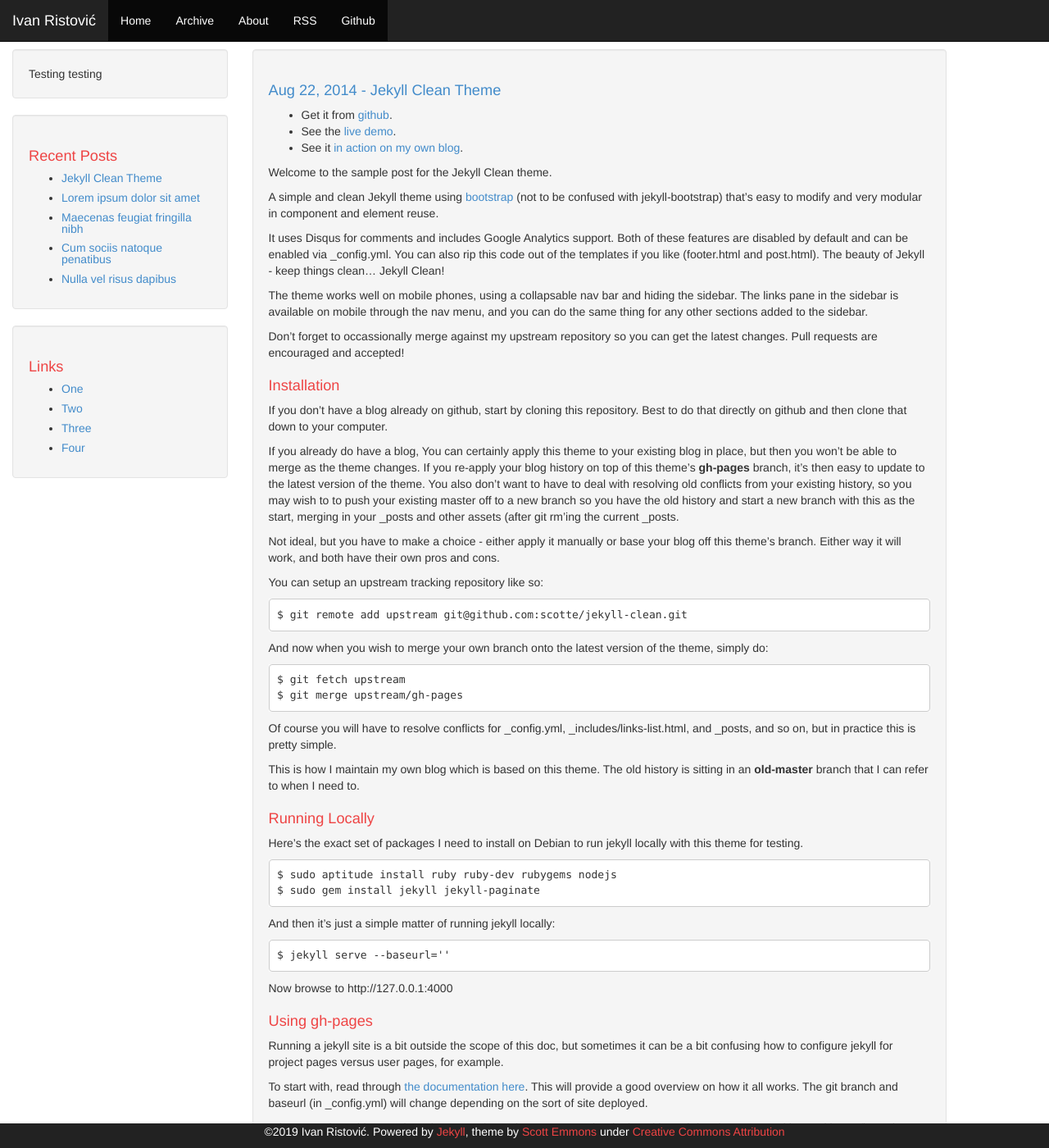
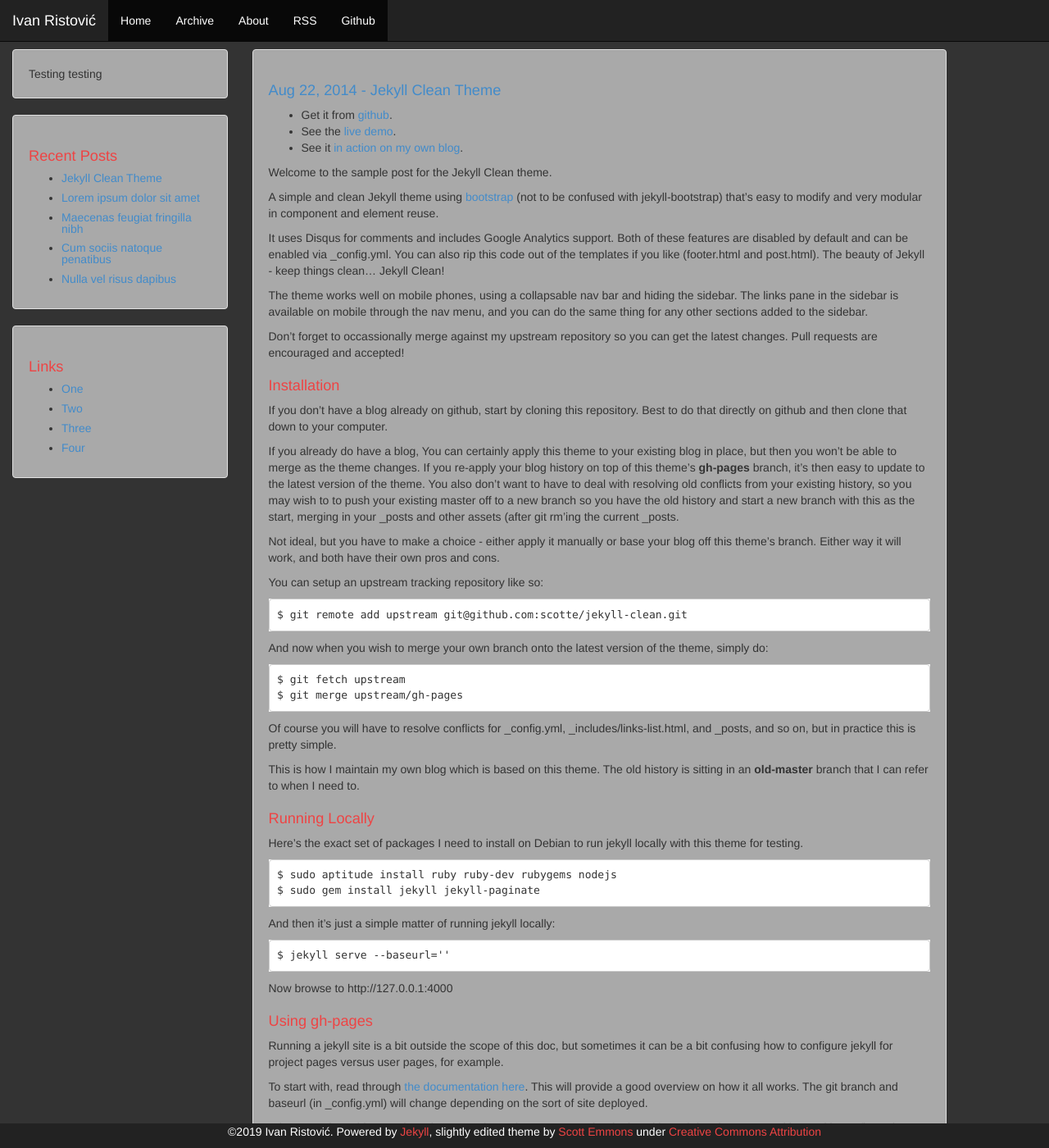
Before and after one commit to ivan-ristovic/ivan-ristovic.github.io, a Jekyll site: the page built from index.html, in a window 1280 px wide and 1400 px high. Shown: the whole window at 82% size. Built offline with Jekyll 4.4.1, drawn with Linux system fonts in a browser that asks for light colours; the list of posts is cut into pages by our own code.

Commit message:
Style changes

```diff
--- a/_includes/footer.html
+++ b/_includes/footer.html
@@ -1,7 +1,7 @@
 <div class="container-fluid">
     <div class="row-fluid">
         <div class="span12 footer navbar-inverse navbar-fixed-bottom">
-            <p class="copyright">&copy;{{ site.time | date: '%Y' }} {{ site.name }}. Powered by <a href="http://jekyllrb.com">Jekyll</a>, theme by <a href="https://github.com/scotte/jekyll-clean">Scott Emmons</a>
+            <p class="copyright">&copy;{{ site.time | date: '%Y' }} {{ site.name }}. Powered by <a href="http://jekyllrb.com">Jekyll</a>, slightly edited theme by <a href="https://github.com/scotte/jekyll-clean">Scott Emmons</a>
             under
             <a href="http://creativecommons.org/licenses/by/4.0/">Creative Commons Attribution</a></p>
         </div>
--- a/css/theme.css
+++ b/css/theme.css
@@ -1,4 +1,5 @@
 body {
+    background-color: #333333;
     padding-top: 60px;
     padding-bottom: 60px;
 }
@@ -37,6 +38,10 @@
     margin: 0;
 }
 
+.well {
+    background-color: darkgray;
+}
+
 .well h1 {
     color: #ee4444;
     font-size: 1.3em;
```
